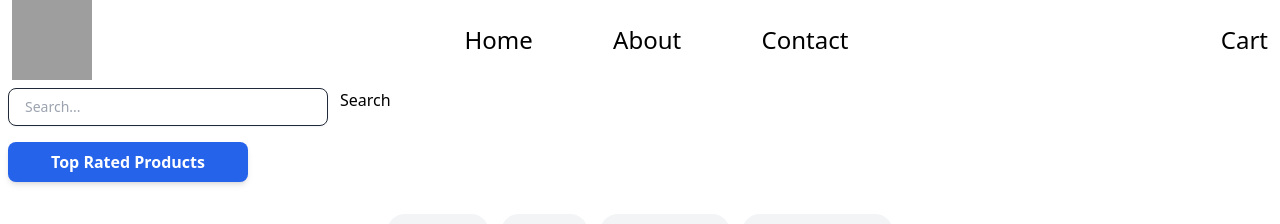
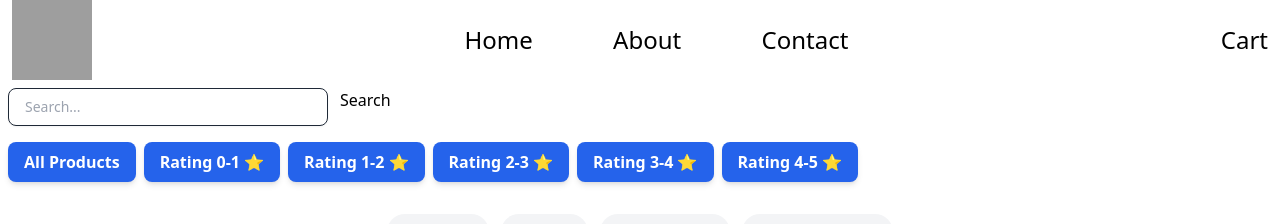
Before and after one commit to aashishpanthee/react-training-repo-CRA-, a React (Create React App) app: page / in a window 1280 px wide. Shown: the top 224 px of the page. Built offline with nearby package versions, Linux system fonts and the light colour scheme; grey boxes are pictures that could not be loaded.

Commit message:
add rating buttons to Body

```diff
--- a/src/components/Body.js
+++ b/src/components/Body.js
@@ -1,4 +1,4 @@
-import React,{ useState } from 'react';
+import React, { useState } from 'react';
 import ProductCard from './ProductCard';
 import { ProductItems } from '../utils/mockData';
 import Category from './Category';
@@ -7,9 +7,12 @@ const Body = () => {
   const [filteredItems, setFilteredItems] = useState(ProductItems);
 
   function handleTopRatedProducts() {
-    setFilteredItems( filteredItems.filter((product) => product.rating.rate > 4))
+    setFilteredItems(
+      filteredItems.filter((product) => product.rating.rate > 4)
+    );
   }
-
+  function handleRatingFilter(minRate, maxRate) {}
+  function handleResetFilter() {}
   return (
     <section className='flex flex-col gap-4 px-2 py-2 '>
       <div className='flex gap-3'>
@@ -20,15 +23,47 @@ const Body = () => {
         />
         Search
       </div>
-      <button
-        className='px-4 py-2 font-semibold text-white transition-colors duration-200 bg-blue-600 rounded-lg shadow-md w-60 hover:bg-blue-700 hover:shadow-lg'
-        onClick={handleTopRatedProducts}
-      >
-        Top Rated Products
-      </button>
-        <Category />
+      <div className='flex flex-wrap gap-2'>
+        <button
+          className='px-4 py-2 font-semibold text-white transition-colors duration-200 bg-blue-600 rounded-lg shadow-md hover:bg-blue-700 hover:shadow-lg'
+          onClick={handleResetFilter}
+        >
+          All Products
+        </button>
+        <button
+          className='px-4 py-2 font-semibold text-white transition-colors duration-200 bg-blue-600 rounded-lg shadow-md hover:bg-blue-700 hover:shadow-lg'
+          onClick={() => handleRatingFilter(0, 1)}
+        >
+          Rating 0-1 ⭐
+        </button>
+        <button
+          className='px-4 py-2 font-semibold text-white transition-colors duration-200 bg-blue-600 rounded-lg shadow-md hover:bg-blue-700 hover:shadow-lg'
+          onClick={() => handleRatingFilter(1, 2)}
+        >
+          Rating 1-2 ⭐
+        </button>
+        <button
+          className='px-4 py-2 font-semibold text-white transition-colors duration-200 bg-blue-600 rounded-lg shadow-md hover:bg-blue-700 hover:shadow-lg'
+          onClick={() => handleRatingFilter(2, 3)}
+        >
+          Rating 2-3 ⭐
+        </button>
+        <button
+          className='px-4 py-2 font-semibold text-white transition-colors duration-200 bg-blue-600 rounded-lg shadow-md hover:bg-blue-700 hover:shadow-lg'
+          onClick={() => handleRatingFilter(3, 4)}
+        >
+          Rating 3-4 ⭐
+        </button>
+        <button
+          className='px-4 py-2 font-semibold text-white transition-colors duration-200 bg-blue-600 rounded-lg shadow-md hover:bg-blue-700 hover:shadow-lg'
+          onClick={() => handleRatingFilter(4, 5)}
+        >
+          Rating 4-5 ⭐
+        </button>
+      </div>
+      <Category />
       <div className='flex flex-wrap justify-center gap-4 product-items'>
-        <h2 className='w-full text-xl font-semibold text-gray-800 text-center mb-4'>
+        <h2 className='w-full mb-4 text-xl font-semibold text-center text-gray-800'>
           Total Items: {filteredItems.length}
         </h2>
         {filteredItems.map((product) => (
```
